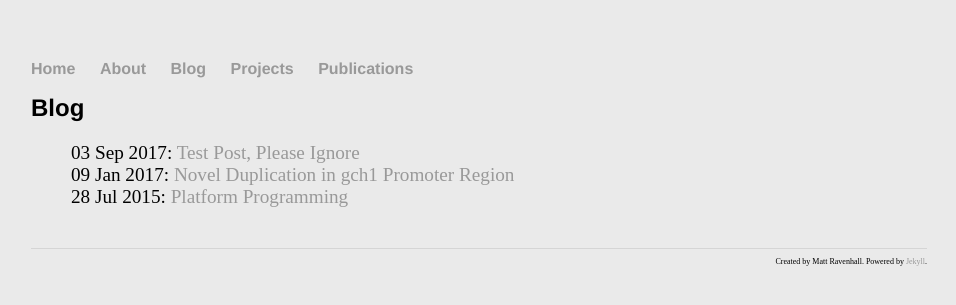
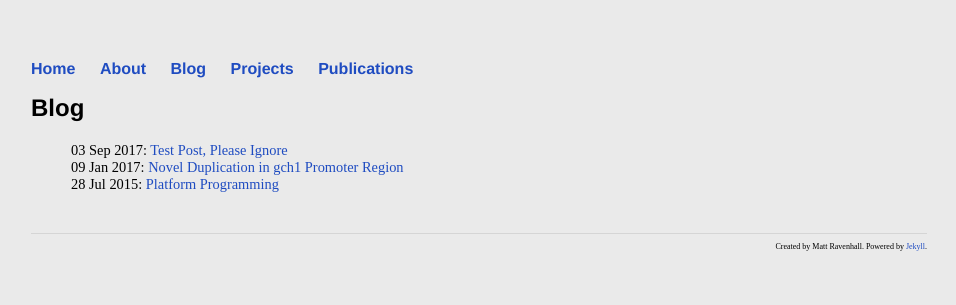
Before and after one commit to mattravenhall/mattravenhall.github.io, a Jekyll site: the page built from blog/index.html, in a window 1280 px wide. Shown: the top 305 px of the page, without its empty margins (161-1117 px from the left). Built offline with Jekyll 4.4.1, drawn with Linux system fonts in a browser that asks for light colours.

```diff
--- a/blog/index.html
+++ b/blog/index.html
@@ -6,6 +6,6 @@
 <h1>{{ page.title }}</h1>
 <ul class="posts">
   {% for post in site.posts %}
-  <li style="font-size:0.8em"><span>{{ post.date | date_to_string }}</span>: <a href="{{ post.url }}" title="{{ post.title }}">{{ post.title }}</a></li>
+  <li style="font-size:0.6em"><span>{{ post.date | date_to_string }}</span>: <a href="{{ post.url }}" title="{{ post.title }}">{{ post.title }}</a></li>
   {% endfor %}
 </ul>
--- a/css/main.css
+++ b/css/main.css
@@ -16,7 +16,7 @@
 }
 a {
     text-decoration: none;
-    color: #999;
+    color: #1f4cc1;
 }
 a:hover {
     text-decoration: underline;
```
Also changed, not shown: _posts/2017-01-09-Novel-GCH1-Duplication.md (+1 -1 lines).
